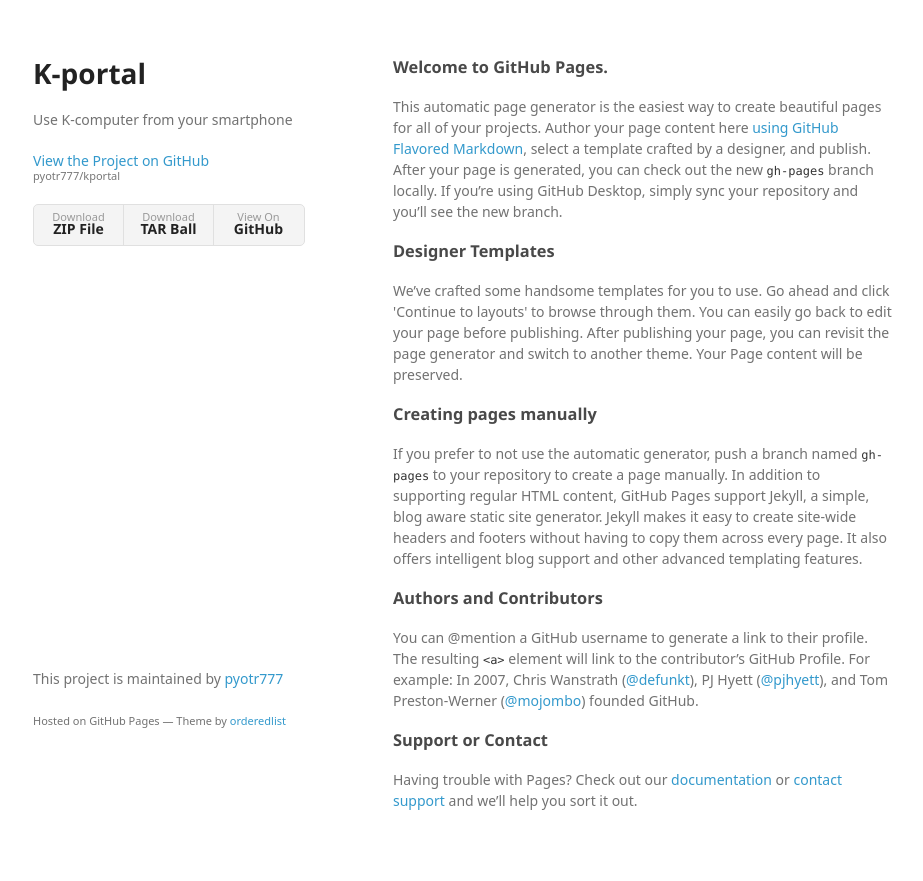
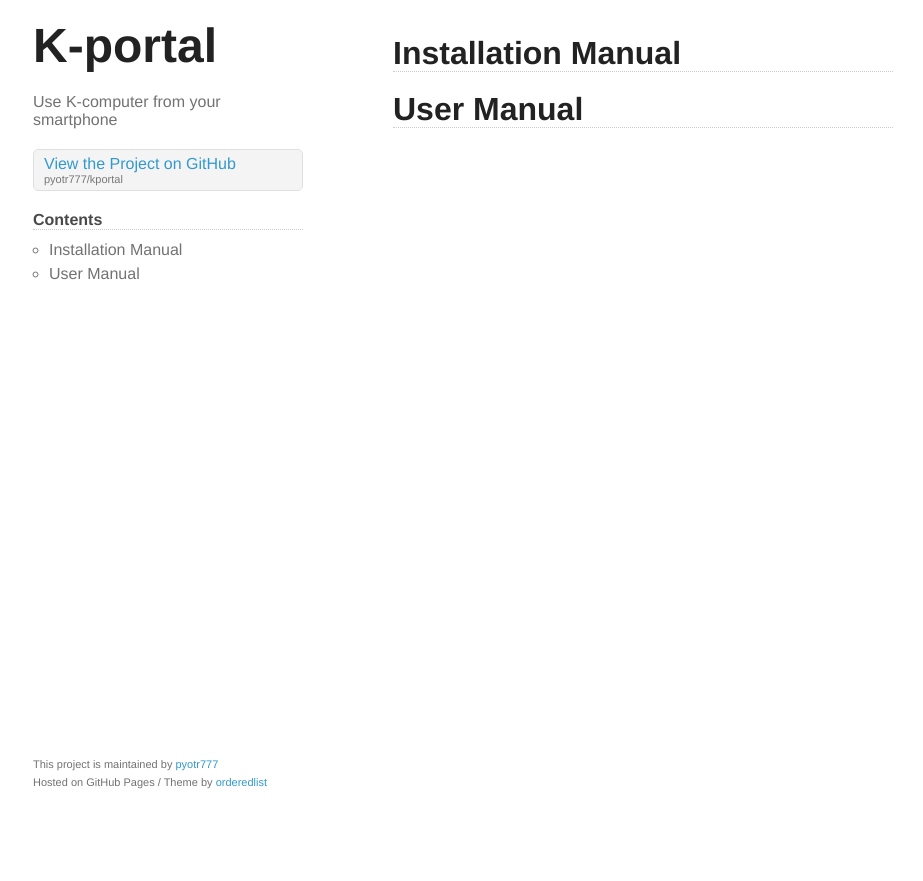
Before and after one commit to pyotr777/kportal, a PHP site: page / in a window 1280 px wide. Shown: the whole page, without its empty margins (177-1100 px from the left). After the commit the page ends 789 px from the top, so only its background shows below. Run offline with PHP 8.4, Linux system fonts and the light colour scheme; some web fonts are replaced.

Commit message:
Initial structure and styles

```diff
--- a/index.html
+++ b/index.html
@@ -18,16 +18,26 @@
             <h1>K-portal</h1>
             <p>Use K-computer from your smartphone</p>
 
-        <p class="view"><a href="https://github.com/pyotr777/kportal">View the Project on GitHub <small>pyotr777/kportal</small></a></p>
+            <p class="view buttons"><a href="https://github.com/pyotr777/kportal">View the Project on GitHub <small>pyotr777/kportal</small></a></p>
 
-
+            <h4>Contents</h4>
             <ul>
+                <li>Installation Manual</li>
+                <li>User Manual</li>
+            </ul>
+    <!--ul class="buttons">
       <li><a href="https://github.com/pyotr777/kportal/zipball/master">Download <strong>ZIP File</strong></a></li>
       <li><a href="https://github.com/pyotr777/kportal/tarball/master">Download <strong>TAR Ball</strong></a></li>
       <li><a href="https://github.com/pyotr777/kportal">View On <strong>GitHub</strong></a></li>
-        </ul>
+  </ul-->
         </header>
         <section>
+        <h2>Installation Manual</h2>
+
+        <h2>User Manual</h2>
+
+
+<!--
         <h3>
 <a id="welcome-to-github-pages" class="anchor" href="#welcome-to-github-pages" aria-hidden="true"><span aria-hidden="true" class="octicon octicon-link"></span></a>Welcome to GitHub Pages.</h3>
 
@@ -52,13 +62,14 @@
 <a id="support-or-contact" class="anchor" href="#support-or-contact" aria-hidden="true"><span aria-hidden="true" class="octicon octicon-link"></span></a>Support or Contact</h3>
 
 <p>Having trouble with Pages? Check out our <a href="https://help.github.com/pages">documentation</a> or <a href="https://github.com/contact">contact support</a> and we’ll help you sort it out.</p>
+-->
         </section>
+
         <footer>
-        <p>This project is maintained by <a href="https://github.com/pyotr777">pyotr777</a></p>
-        <p><small>Hosted on GitHub Pages &mdash; Theme by <a href="https://github.com/orderedlist">orderedlist</a></small></p>
+            <p><small>This project is maintained by <a href="https://github.com/pyotr777">pyotr777</a></small></p>
+            <p><small>Hosted on GitHub Pages / Theme by <a href="https://github.com/orderedlist">orderedlist</a></small></p>
         </footer>
     </div>
     <script src="javascripts/scale.fix.js"></script>
-
     </body>
 </html>
--- a/stylesheets/styles.css
+++ b/stylesheets/styles.css
@@ -1,63 +1,7 @@
-@font-face {
-  font-family: 'Noto Sans';
-  font-weight: 400;
-  font-style: normal;
-  src: url('../fonts/Noto-Sans-regular/Noto-Sans-regular.eot');
-  src: url('../fonts/Noto-Sans-regular/Noto-Sans-regular.eot?#iefix') format('embedded-opentype'),
-       local('Noto Sans'),
-       local('Noto-Sans-regular'),
-       url('../fonts/Noto-Sans-regular/Noto-Sans-regular.woff2') format('woff2'),
-       url('../fonts/Noto-Sans-regular/Noto-Sans-regular.woff') format('woff'),
-       url('../fonts/Noto-Sans-regular/Noto-Sans-regular.ttf') format('truetype'),
-       url('../fonts/Noto-Sans-regular/Noto-Sans-regular.svg#NotoSans') format('svg');
-}
-
-@font-face {
-  font-family: 'Noto Sans';
-  font-weight: 700;
-  font-style: normal;
-  src: url('../fonts/Noto-Sans-700/Noto-Sans-700.eot');
-  src: url('../fonts/Noto-Sans-700/Noto-Sans-700.eot?#iefix') format('embedded-opentype'),
-       local('Noto Sans Bold'),
-       local('Noto-Sans-700'),
-       url('../fonts/Noto-Sans-700/Noto-Sans-700.woff2') format('woff2'),
-       url('../fonts/Noto-Sans-700/Noto-Sans-700.woff') format('woff'),
-       url('../fonts/Noto-Sans-700/Noto-Sans-700.ttf') format('truetype'),
-       url('../fonts/Noto-Sans-700/Noto-Sans-700.svg#NotoSans') format('svg');
-}
-
-@font-face {
-  font-family: 'Noto Sans';
-  font-weight: 400;
-  font-style: italic;
-  src: url('../fonts/Noto-Sans-italic/Noto-Sans-italic.eot');
-  src: url('../fonts/Noto-Sans-italic/Noto-Sans-italic.eot?#iefix') format('embedded-opentype'),
-       local('Noto Sans Italic'),
-       local('Noto-Sans-italic'),
-       url('../fonts/Noto-Sans-italic/Noto-Sans-italic.woff2') format('woff2'),
-       url('../fonts/Noto-Sans-italic/Noto-Sans-italic.woff') format('woff'),
-       url('../fonts/Noto-Sans-italic/Noto-Sans-italic.ttf') format('truetype'),
-       url('../fonts/Noto-Sans-italic/Noto-Sans-italic.svg#NotoSans') format('svg');
-}
-
-@font-face {
-  font-family: 'Noto Sans';
-  font-weight: 700;
-  font-style: italic;
-  src: url('../fonts/Noto-Sans-700italic/Noto-Sans-700italic.eot');
-  src: url('../fonts/Noto-Sans-700italic/Noto-Sans-700italic.eot?#iefix') format('embedded-opentype'),
-       local('Noto Sans Bold Italic'),
-       local('Noto-Sans-700italic'),
-       url('../fonts/Noto-Sans-700italic/Noto-Sans-700italic.woff2') format('woff2'),
-       url('../fonts/Noto-Sans-700italic/Noto-Sans-700italic.woff') format('woff'),
-       url('../fonts/Noto-Sans-700italic/Noto-Sans-700italic.ttf') format('truetype'),
-       url('../fonts/Noto-Sans-700italic/Noto-Sans-700italic.svg#NotoSans') format('svg');
-}
-
 body {
   background-color: #fff;
-  padding:50px;
-  font: 14px/1.5 "Noto Sans", "Helvetica Neue", Helvetica, Arial, sans-serif;
+  padding:12px;
+  font: 12pt "Helvetica Neue", Helvetica, Arial, sans-serif;
   color:#727272;
   font-weight:400;
 }
@@ -76,15 +20,21 @@
 }
 
 h1 {
-  font-size:28px;
+  font-size:36pt;
 }
 
 h2 {
-  color:#393939;
+  font-size:24pt;
+  border-bottom: 1px dotted #ccc
 }
 
 h3, h4, h5, h6 {
   color:#494949;
+  border-bottom: 1px dotted #ccc
+}
+
+section h1,h2,h3,h4 {
+    margin-top: 12pt;
 }
 
 a {
@@ -99,7 +49,7 @@
 a small {
   font-size:11px;
   color:#777;
-  margin-top:-0.3em;
+  /*margin-top:-0.3em;*/
   display:block;
 }
 
@@ -161,29 +111,38 @@
   width:270px;
   float:left;
   position:fixed;
-  -webkit-font-smoothing:subpixel-antialiased;
 }
 
-header ul {
+header h2, h3, h4, h5 {
+    margin-bottom: 6pt;
+}
+
+header .buttons {
   list-style:none;
-  height:40px;
-  padding:0;
+  padding:5px 10px 5px 10px;
   background: #f4f4f4;
   border-radius:5px;
   border:1px solid #e0e0e0;
-  width:270px;
 }
 
-header li {
+
+header ul.buttons li {
   width:89px;
   float:left;
   border-right:1px solid #e0e0e0;
   height:40px;
 }
 
-header li:first-child a {
+header ul.buttons li:first-child a {
   border-radius:5px 0 0 5px;
 }
+
+header ul {
+    line-height: 1.5;
+    list-style-type: circle;
+    padding-left: 12pt;
+}
+
 
 header li:last-child a {
   border-radius:0 5px 5px 0;
@@ -244,8 +203,12 @@
   width:270px;
   float:left;
   position:fixed;
-  bottom:50px;
-  -webkit-font-smoothing:subpixel-antialiased;
+  bottom:10px;
+}
+
+footer p {
+    margin: 0px;
+    padding: 0;
 }
 
 @media print, screen and (max-width: 960px) {
```
Also changed, not shown: 1 other file. Lines whose indentation alone changed are shown as unchanged.
